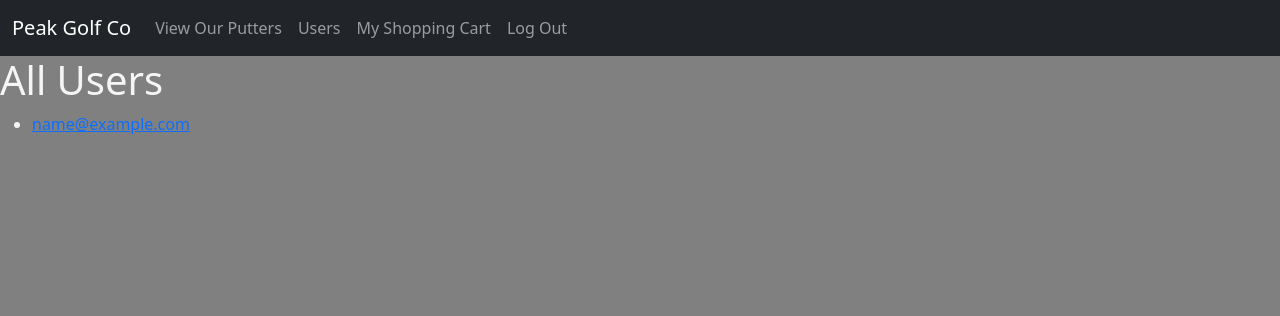
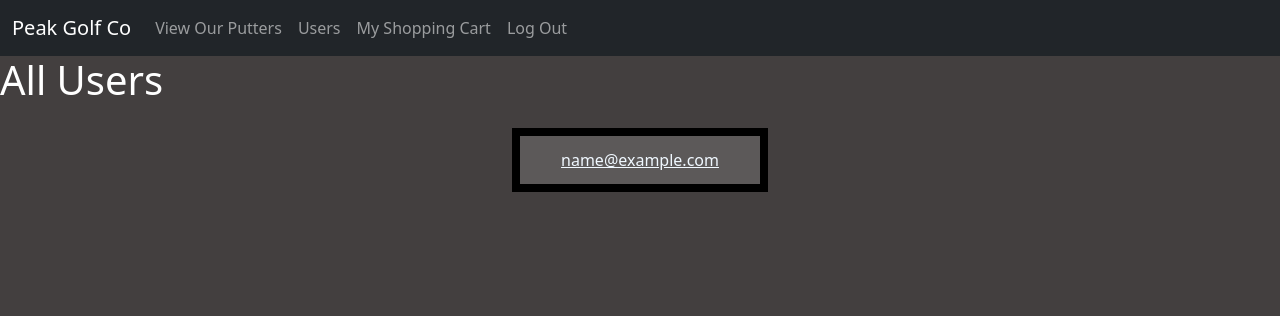
Before and after one commit to lanemunds/peak_golf_co, a Flask app: page /users in a window 1280 px wide. Shown: the top 316 px of the page. Run offline with Flask 2, Linux system fonts and the light colour scheme; the visitor is signed in with stand-in values (Sample User, id 1); data comes from the database, SQL or seed files in the repository.

Commit message:
users page alignment

```diff
--- a/static/index.css
+++ b/static/index.css
@@ -1,16 +1,17 @@
 body{
-    background-color: grey;
-    color: whitesmoke;
+    background-color: #433f3f;
+    color: white;
 }
 .smlpic{
-    height: 80%;
+    height: 70%;
     width: 100%;
-
+    background-color: rgb(92, 89, 89);
 }
 .clubblock{
     margin: 10px;
-    border: 5px solid darkgray;
-    background-color: black;
+    border: .5rem solid rgb(0, 0, 0);
+    background-color: rgb(61, 55, 55);
+
 }
 form{
     width: 100%;
@@ -22,6 +23,7 @@ form{
     display: flex;
     justify-content: space-around;
     flex-wrap: wrap;
+    color: white;
 }
 .create-acc{
     display: flex;
@@ -61,3 +63,21 @@ header{
     margin-left: 2rem;
     border: 3px solid black;
 }
+.users{
+    margin: 1rem;
+    height: 4rem;
+    width: 20%;
+    display: flex;
+    justify-content: center;
+    align-items: center;
+    background-color: rgb(92, 89, 89);
+    color: aliceblue;
+    border: .5rem solid black;
+
+}
+.user_sec{
+    display: flex;
+    justify-content: space-around;
+    flex-direction: row;
+    flex-wrap: wrap;
+}
--- a/templates/cart.html
+++ b/templates/cart.html
@@ -2,7 +2,7 @@
 <div class="spacer"></div>
 <h1>My Shopping Cart</h1>
 
-<table class="table table-striped mt-3">
+<table class="table table-striped table-dark mt-3">
   <thead>
     <tr>
       <th>Putter Name</th>
--- a/templates/user_page.html
+++ b/templates/user_page.html
@@ -1,5 +1,5 @@
 {% extends 'base.html' %} {% block body %}
-<h1>{{ user.username }}'s page</h1>
+<h1>Welcome to {{ user.username }}'s page</h1>
 
 <h2>{{user.username}}'s Ratings</h2>
 <ul>
--- a/templates/users.html
+++ b/templates/users.html
@@ -1,12 +1,11 @@
 {% extends 'base.html' %} {% block title %}All Users{% endblock %} {% block body
 %}
 <h1>All Users</h1>
+<section class="user_sec">
+  {% for user in users %}
 
-<ul>
-  {% for user in users %}
-  <li>
-    <a href="/users/{{ user.user_id }}"> {{ user.email }} </a>
-  </li>
+  <a class="users" href="/users/{{ user.user_id }}"> {{ user.email }} </a>
+
   {% endfor %}
-</ul>
+</section>
 {% endblock %}
```
